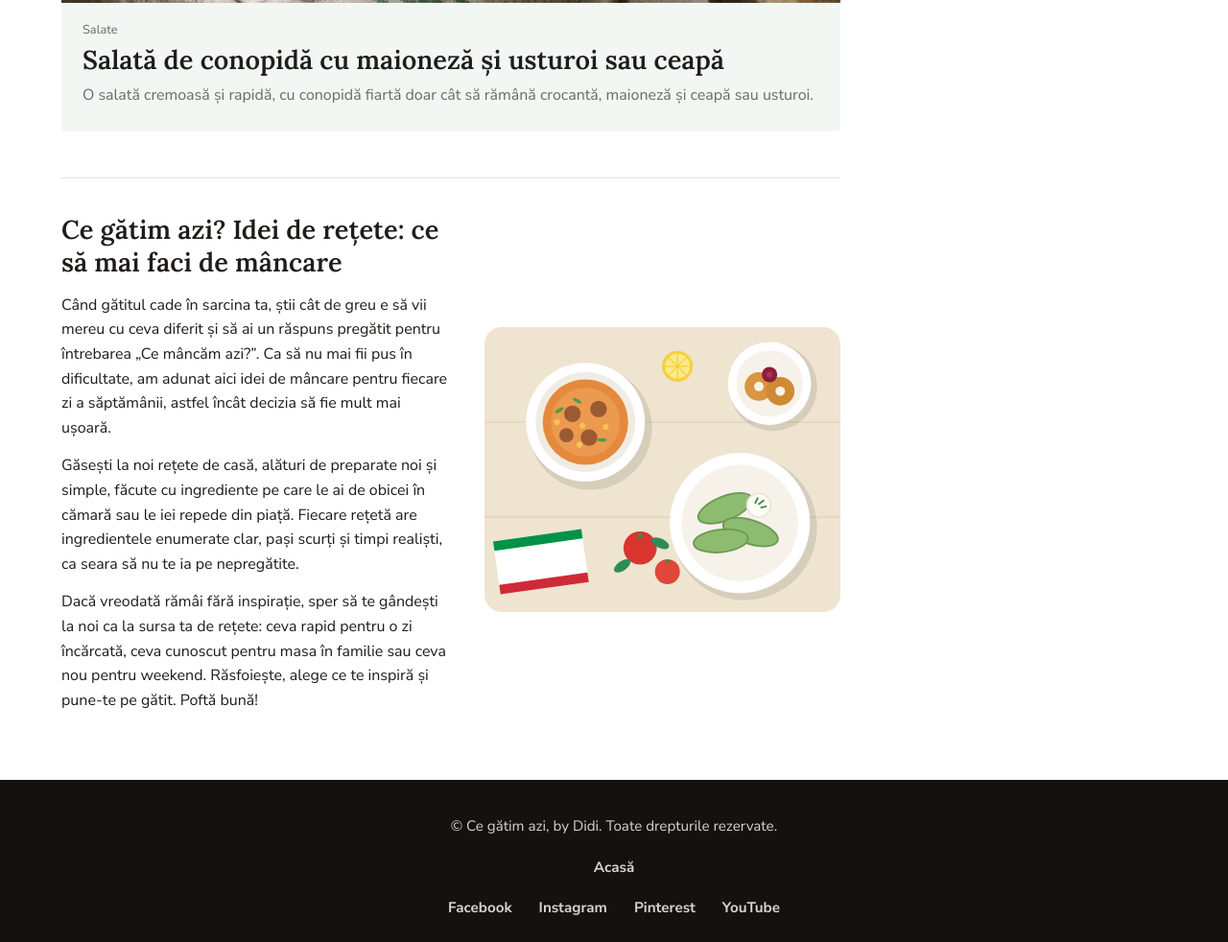
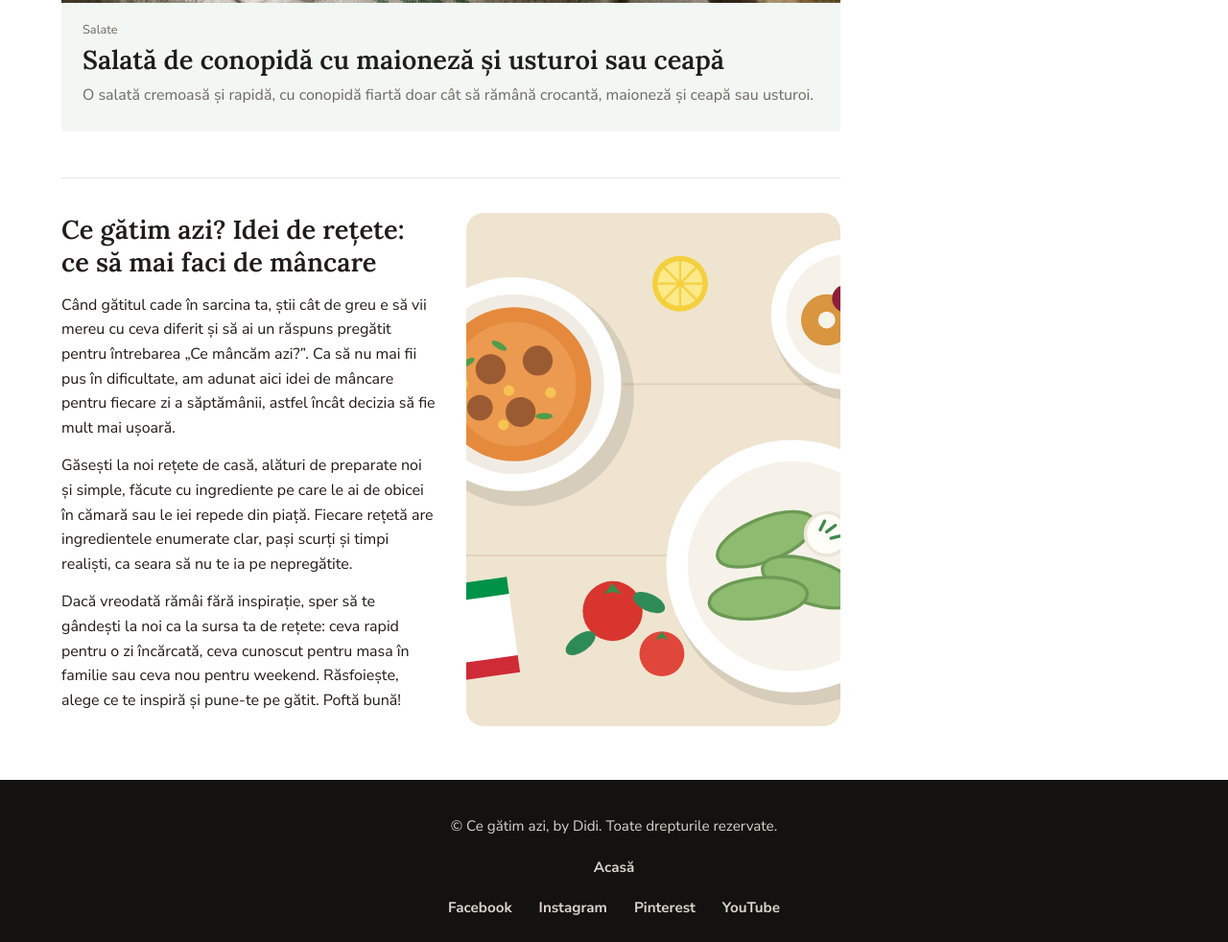
Before and after one commit to didiyum/didiyum.github.io, a plain HTML site: page index.html in a window 1280 px wide. Shown: the part 1306-2288 px from the top of the page at 96% size. Drawn offline with Linux system fonts and the light colour scheme.

Commit message:
Add files via upload

```diff
--- a/index.html
+++ b/index.html
@@ -51,7 +51,7 @@
         <p>Găsești la noi rețete de casă, alături de preparate noi și simple, făcute cu ingrediente pe care le ai de obicei în cămară sau le iei repede din piață. Fiecare rețetă are ingredientele enumerate clar, pași scurți și timpi realiști, ca seara să nu te ia pe nepregătite.</p>
         <p>Dacă vreodată rămâi fără inspirație, sper să te gândești la noi ca la sursa ta de rețete: ceva rapid pentru o zi încărcată, ceva cunoscut pentru masa în familie sau ceva nou pentru weekend. Răsfoiește, alege ce te inspiră și pune-te pe gătit. Poftă bună!</p>
       </div>
-      <svg viewBox='0 0 600 480' role='img' aria-label='Ilustrație cu mâncare văzută de sus: ciorbă, sarmale, papanași, roșii și un șervet'>
+      <svg viewBox='0 0 600 480' preserveAspectRatio='xMidYMid slice' role='img' aria-label='Ilustrație cu mâncare văzută de sus: ciorbă, sarmale, papanași, roșii și un șervet'>
         <rect width='600' height='480' rx='18' fill='#efe4d0'/>
         <path d='M0 160H600M0 320H600' stroke='#e2d4ba' stroke-width='2'/>
         <g transform='rotate(-8 95 395)'><rect x='20' y='350' width='150' height='90' rx='6' fill='#fff'/><rect x='20' y='350' width='150' height='16' fill='#009246'/><rect x='20' y='424' width='150' height='16' fill='#ce2b37'/></g>
--- a/style.css
+++ b/style.css
@@ -61,13 +61,13 @@ aside h3{font-size:1.1rem;margin:0 0 14px;padding-bottom:8px;border-bottom:2px s
 .recent b{font-size:.92rem;line-height:1.3}
 
 .wrap>main,.wrap>article{grid-column:1;min-width:0}aside{grid-column:2}
-.hero{display:grid;grid-template-columns:1.1fr 1fr;gap:32px;align-items:center;border-top:1px solid var(--line);padding-top:36px;margin-top:48px}
+.hero{display:grid;grid-template-columns:1fr 1fr;gap:32px;align-items:stretch;border-top:1px solid var(--line);padding-top:36px;margin-top:48px}
 .hero h2{font-size:1.7rem;margin:0 0 16px}
 .hero p{max-width:62ch;margin:0 0 14px}
 .hero .lead{font-size:1.15rem}
-.hero svg{width:100%;height:auto;display:block;border-radius:18px}
+.hero svg{width:100%;height:100%;min-height:280px;display:block;border-radius:18px;overflow:hidden}
 .hero .btn{padding:11px 20px;font-size:.95rem;margin-top:6px}
-@media (max-width:900px){.hero{grid-template-columns:1fr}aside{grid-column:1;grid-row:auto}}
+@media (max-width:900px){.hero{grid-template-columns:1fr}.hero svg{height:auto;min-height:0}aside{grid-column:1;grid-row:auto}}
 .shot{aspect-ratio:3/2;background:var(--hover);border:1px dashed var(--line);border-radius:6px;display:grid;place-items:center;color:var(--muted);font-size:.9rem;text-align:center;padding:16px}
 .shot.wide{aspect-ratio:16/10}
 .post figure{margin:22px 0}
```
